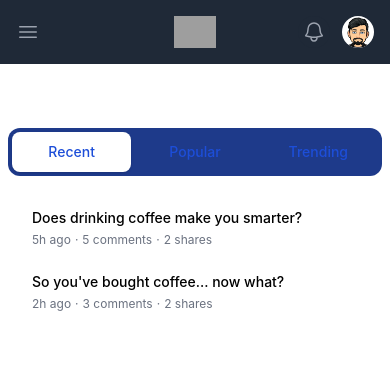
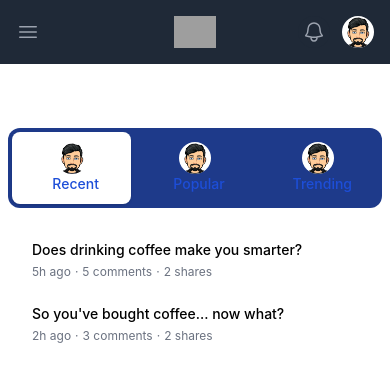
Before and after one commit to nik-dolphin/tailwind_react, a React (Create React App) app: page /team in a window 390 px wide. Shown: the top 382 px of the page. Built offline with nearby package versions, Linux system fonts and the light colour scheme; grey boxes are pictures that could not be loaded.

Commit message:
feat: fix some responsive bug

```diff
--- a/src/compoenent/calender.js
+++ b/src/compoenent/calender.js
@@ -27,7 +27,7 @@ const Calender = () => {
       group: 2,
       title: "item 2",
       start_time: moment().add(-0.5, "hour"),
-      end_time: moment().add(0.5, "hour"),
+      end_time: moment().add(5.5, "hour"),
     },
     {
       id: 3,
@@ -38,12 +38,16 @@ const Calender = () => {
     },
   ];
   return (
-    <div className={`${!toggleMode ? "bg-white text-black" : "bg-black "} h-[93.5vh]`}>
-      <div className="flex items-center justify-center p-20">
+    <div
+      className={`${
+        !toggleMode ? "bg-white text-black" : "bg-black "
+      } h-[93.5vh]`}
+    >
+      <div className="flex items-center justify-center pt-10">
         <Calendar
           onChange={onChange}
           value={value}
-          className="shadow-lg rounded"
+          className="shadow-lg rounded w-19"
         />
       </div>
       <Timeline
@@ -51,6 +55,7 @@ const Calender = () => {
         items={items}
         defaultTimeStart={moment().add(-12, "hour")}
         defaultTimeEnd={moment().add(12, "hour")}
+        className="m-2 rounded"
       />
     </div>
   );
--- a/src/compoenent/team.js
+++ b/src/compoenent/team.js
@@ -31,7 +31,14 @@ const Team = () => {
                   )
                 }
               >
-                {category}
+                <div className="flex flex-col sm:flex-row items-center justify-start sm:pl-2">
+                  <img
+                    className="h-8 w-8 rounded-full bg-white"
+                    src="/profile.png"
+                    alt="profile"
+                  />
+                  <div className="pl-2">{category}</div>
+                </div>
               </Tab>
             ))}
           </Tab.List>
```
